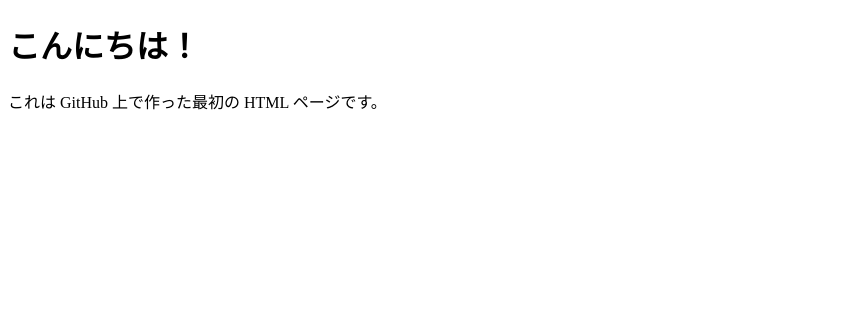
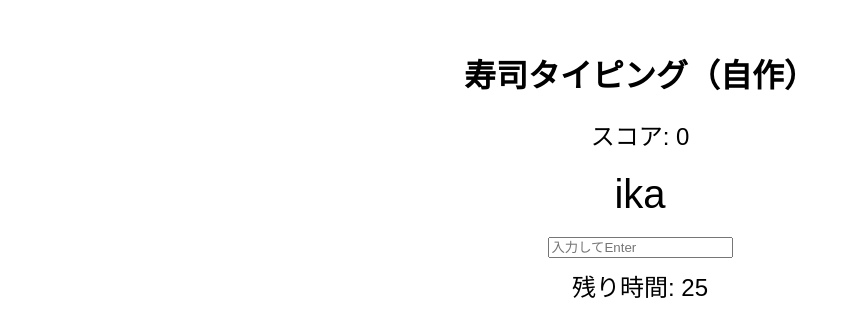
Before and after one commit to c2024225-crypto/prototype, a plain HTML site: page index.html in a window 1280 px wide. Shown: the whole page, without its empty margins (0-848 px from the left). Drawn offline with Linux system fonts and the light colour scheme.

Commit message:
Update index.html

```diff
--- a/index.html
+++ b/index.html
@@ -2,10 +2,68 @@
 <html lang="ja">
 <head>
   <meta charset="UTF-8">
-  <title>My First HTML</title>
+  <title>寿司タイピング（自作）</title>
+  <style>
+    body {
+      text-align: center;
+      font-family: sans-serif;
+      margin-top: 50px;
+    }
+    #word {
+      font-size: 40px;
+      margin: 20px;
+    }
+    #score, #timer {
+      font-size: 24px;
+      margin: 10px;
+    }
+  </style>
 </head>
 <body>
-  <h1>こんにちは！</h1>
-  <p>これは GitHub 上で作った最初の HTML ページです。</p>
+
+  <h1>寿司タイピング（自作）</h1>
+  <div id="score">スコア: 0</div>
+  <div id="word">maguro</div>
+  <input id="input" type="text" placeholder="入力してEnter">
+  <div id="timer">残り時間: 30</div>
+
+  <script>
+    const words = ["maguro", "ebi", "salmon", "tamago", "ika", "uni", "toro"];
+    let score = 0;
+    let time = 30;
+
+    const wordEl = document.getElementById("word");
+    const inputEl = document.getElementById("input");
+    const scoreEl = document.getElementById("score");
+    const timerEl = document.getElementById("timer");
+
+    function setNewWord() {
+      const random = Math.floor(Math.random() * words.length);
+      wordEl.textContent = words[random];
+    }
+
+    inputEl.addEventListener("keydown", function(e) {
+      if (e.key === "Enter") {
+        if (inputEl.value === wordEl.textContent) {
+          score++;
+          scoreEl.textContent = "スコア: " + score;
+          setNewWord();
+        }
+        inputEl.value = "";
+      }
+    });
+
+    setInterval(() => {
+      time--;
+      timerEl.textContent = "残り時間: " + time;
+      if (time <= 0) {
+        alert("ゲーム終了！スコア: " + score);
+        location.reload();
+      }
+    }, 1000);
+
+    setNewWord();
+  </script>
+
 </body>
 </html>
```
